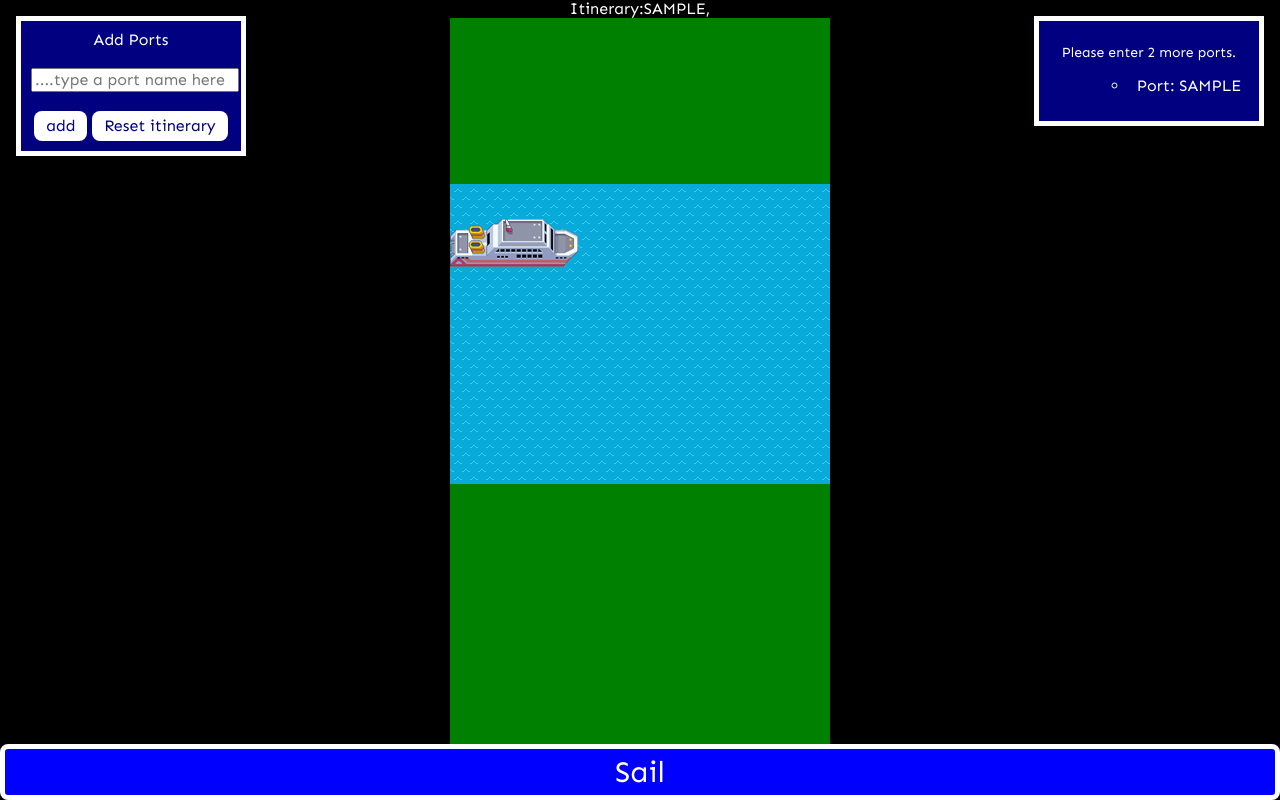
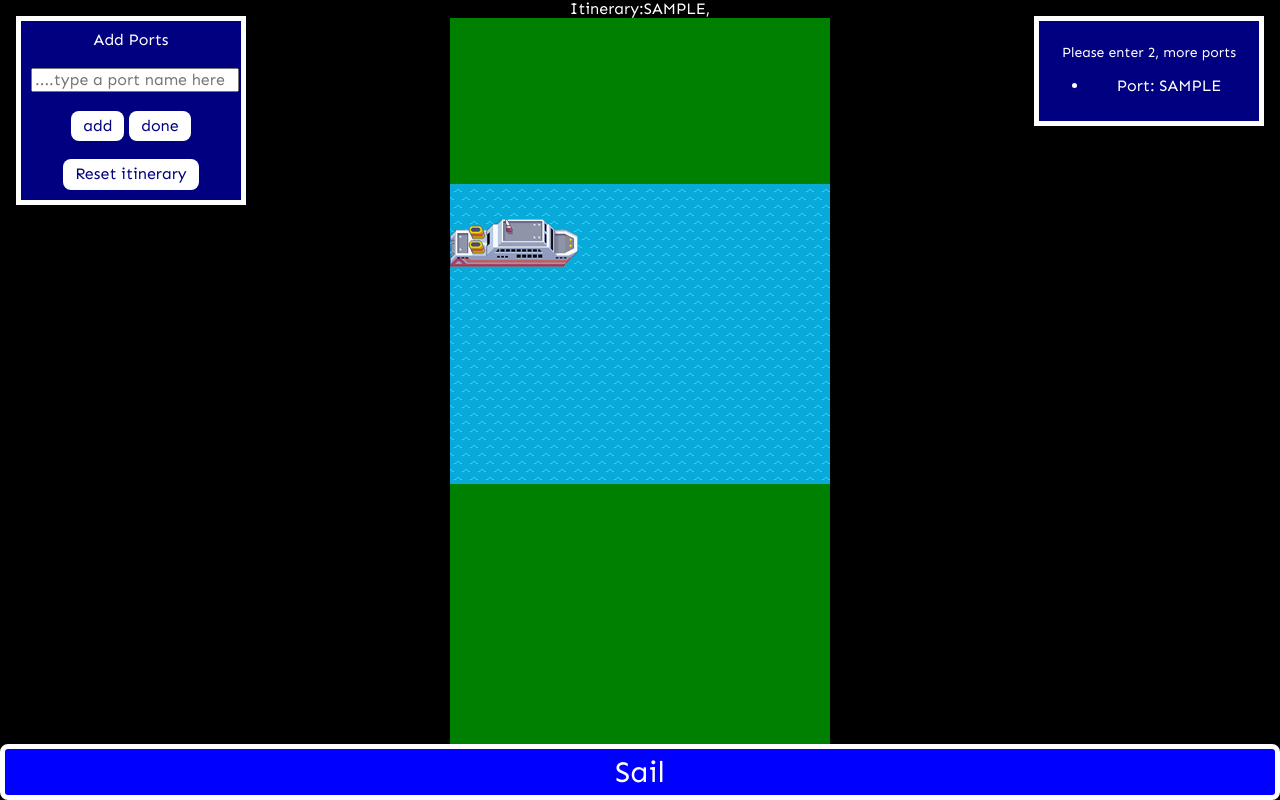
Before and after one commit to andyja/cruise-ship, a website: page index.html in a window 1280 px wide. Both pictures are taken after typing "Sample" into the empty fields and a click on the button "add". Drawn offline with Linux system fonts and the light colour scheme.

Commit message:
sailBtn updated

```diff
--- a/index.html
+++ b/index.html
@@ -17,17 +17,18 @@
 <body>
     <div class="header">
         <div class="header-column">
-            <form>
+            <form class="set-itinerary">
                 <label>Add Ports</label><br></br>
                 <input type="text" id="newPortName" placeholder="....type a port name here"><br></br>
                 <button type="button" class="btn" id="addPort">add</button>
+                <button type="button" class="btn" id="noMorePorts">done</button><br></br>
                 <button type="button" class="btn" id="reloadPage">Reset itinerary</button>
             </form>
         </div>
         <div class="header-column">
             <div>
             <p id="port-instructions">Please enter three ports</p>
-            <ul id="port-list"></ul>
+            <div id="port-list"></div>
             </div>
             </div>
     </div>
@@ -38,54 +39,44 @@
         <div id="portNames"></div>
         <div id = "ship"></div>
     </div>
-        <button class="btn" id="sailbutton" disabled>Sail</button>
+        <button class="btn" id="sailbutton">Sail</button>
     </div>
     <script src="src/Itinerary.js"></script>
     <script src="src/Ship.js"></script>
     <script src="src/Port.js"></script>
     <script src="src/Controller.js"></script>
 <script>
+
+
     const maxPorts = 3;
 
     const itinerary = new Itinerary([]);
     const addPortButton = document.querySelector("#addPort");
+    let listIsAdded = false;
 
-let listIsAdded = false;
 
 function showUserPorts(port) {
         const portInstructions = document.querySelector("#port-instructions");
         const portList = document.querySelector("#port-list");
 
-  const ul = portList.querySelector("ul") || document.createElement("ul");
-
+        const ul = document.createElement("ul");
+        portInstructions.textContent = `Please enter ${maxPorts - itinerary.ports.length}, more ports`;
+        if (itinerary.ports.length) {
+            portList.appendChild(ul);
+            listIsAdded = true;
+        }
         const li = document.createElement("li");
         li.textContent = `Port: ${port.toUpperCase()}`;
         ul.appendChild(li);
-
-  portList.appendChild(ul);
-
-  const remainingPorts = maxPorts - itinerary.ports.length;
-  if (remainingPorts > 0) {
-    portInstructions.textContent = `Please enter ${remainingPorts} more ${remainingPorts === 1 ? "port" : "ports"}.`;
-    sailButton.disabled = true;
-  } else {
-    portInstructions.textContent = "All ports have been entered, press sail to depart";
-    const ship = new Ship(itinerary);
-    const controller = new Controller(ship);
-    controller.renderPorts(itinerary.ports);
-    controller.renderShip();
-    const sailButton = document.querySelector("#sailbutton");
-    sailButton.disabled = false;
-  }
     }
 
     addPortButton.addEventListener("click", function(event) {
+        const headsUpBoard = document.querySelector("#headsUpBoard");
         const newPort = document.querySelector("#newPortName");
-  const headsUpBoard = document.querySelector("#headsUpBoard");
+
         if (newPort.value) {
             const port = new Port(newPort.value);
             itinerary.ports.push(port);
-    console.log(itinerary.ports)
             const delimiter = itinerary.ports.length === maxPorts ? "." : ", ";
             headsUpBoard.innerHTML += `${port.name.toUpperCase()}${delimiter}`;
             showUserPorts(newPort.value);
@@ -96,22 +87,41 @@ addPortButton.addEventListener("click", function(event) {
         event.preventDefault();
     }, false);
 
-const sailButton = document.querySelector("#sailbutton");
-sailButton.addEventListener("click", function(event) {
+    const noMorePortsButton = document.querySelector("#noMorePorts");
+    noMorePortsButton.addEventListener("click", function(event) {
     if (itinerary.ports.length < maxPorts) {
         alert(`${maxPorts - itinerary.ports.length} additional ports are required`);
     } else {
         const ship = new Ship(itinerary);
         const controller = new Controller(ship);
-    controller.setSail();
-    sailButton.disabled = true;
+        controller.renderPorts(itinerary.ports);
+        controller.renderShip();
+        const addPortButton = document.querySelector("#addPort");
+        addPortButton.disabled = true;
+        noMorePortsButton.disabled = true;
     }
     event.preventDefault();
     }, false);
 
+// The following is to make the sail btn also the "done" btn
+//     const sailButton = document.querySelector("#sailbutton");
+// sailButton.addEventListener("click", function(event) {
+//   if (itinerary.ports.length < maxPorts) {
+//     alert(`${maxPorts - itinerary.ports.length} additional ports are required`);
+//   } else {
+//     const ship = new Ship(itinerary);
+//     const controller = new Controller(ship);
+//     const addPortButton = document.querySelector("#addPort");
+//     controller.renderPorts(itinerary.ports);
+//     controller.renderShip();
+//     controller.setSail();
+//     sailButton.disabled = true;
+//   }
+//   event.preventDefault();
+// }, false);
+
     const reloadPageButton = document.querySelector("#reloadPage");
-reloadPageButton.addEventListener("click", () => { location.reload(); });
-
+    reloadPageButton.addEventListener("click", () => { location.reload(); })
 </script>
 </body>
 
```
Lines whose indentation alone changed are shown as unchanged.
